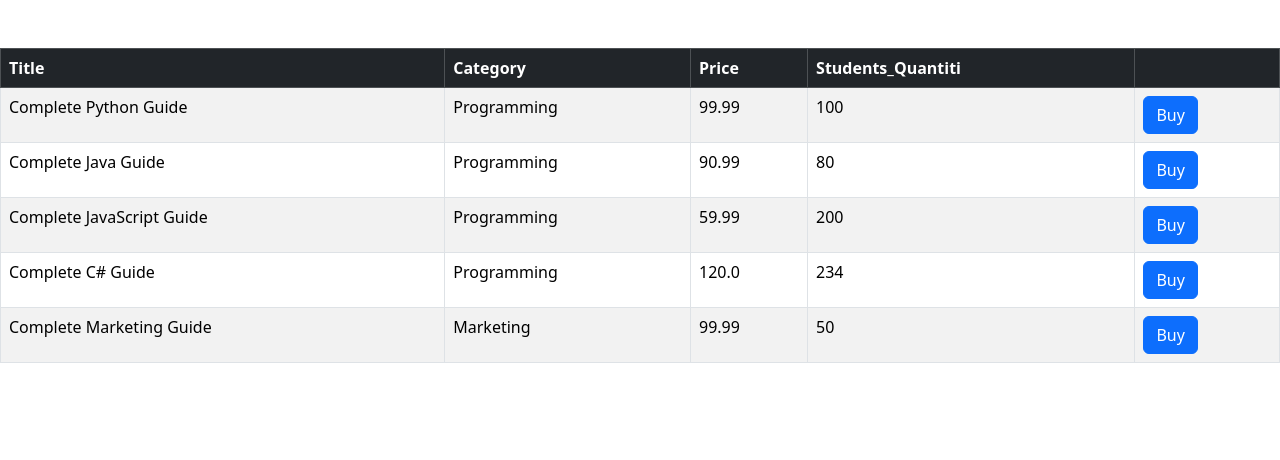
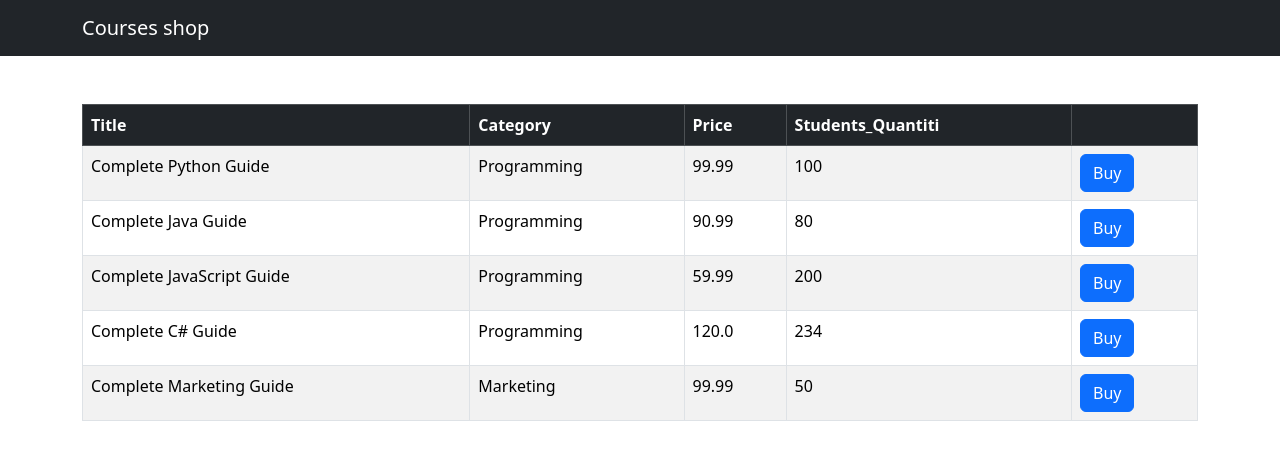
Before and after one commit to Serj2626/django-courses, a Django app: page /shop/ in a window 1280 px wide. Shown: the top 460 px of the page. Run offline with Django 4.2, Linux system fonts and the light colour scheme; data comes from the database, SQL or seed files in the repository.

Commit message:
add new feature in base.html

```diff
--- /dev/null
+++ b/shop/templates/base.html
@@ -0,0 +1,21 @@
+<!DOCTYPE html>
+<html lang="en">
+<head>
+    <meta charset="UTF-8">
+    <meta http-equiv="X-UA-Compatible" content="IE=edge">
+    <meta name="viewport" content="width=device-width, initial-scale=1.0">
+    <link href="https://cdn.jsdelivr.net/npm/bootstrap@5.3.0-alpha3/dist/css/bootstrap.min.css" rel="stylesheet" integrity="sha384-KK94CHFLLe+nY2dmCWGMq91rCGa5gtU4mk92HdvYe+M/SXH301p5ILy+dN9+nJOZ" crossorigin="anonymous">
+    <title>{% block title %}{% endblock  %}</title>
+</head>
+<body>
+    <nav class="navbar navbar-dark bg-dark">
+        <div class="container">
+            <a href="" class="navbar-brand">Courses shop</a>
+        </div>
+    </nav>
+    <main class='container'>
+        {% block content %}
+        {% endblock %}
+    </main>
+</body>
+</html>
--- a/shop/templates/courses.html
+++ b/shop/templates/courses.html
@@ -1,6 +1,8 @@
-<head>
-    <link href="https://cdn.jsdelivr.net/npm/bootstrap@5.3.0-alpha3/dist/css/bootstrap.min.css" rel="stylesheet" integrity="sha384-KK94CHFLLe+nY2dmCWGMq91rCGa5gtU4mk92HdvYe+M/SXH301p5ILy+dN9+nJOZ" crossorigin="anonymous">
-</head>
+{% extends 'base.html' %}
+
+{% block title %}All courses{% endblock  %}
+
+{% block content %}
 <table class='table mt-5 table-bordered table-striped table-hover'>
     <thead class='table-dark'>
         <tr>
@@ -23,3 +25,4 @@
         {% endfor %}
     </tbody>
 </table>
+{% endblock %}
```
